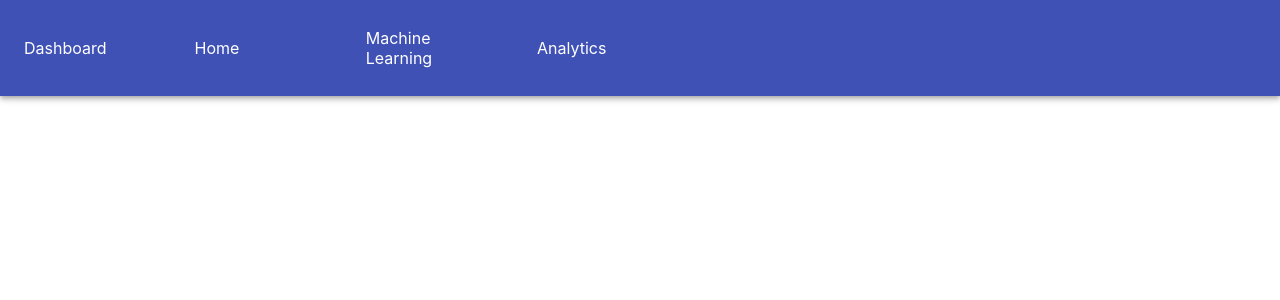
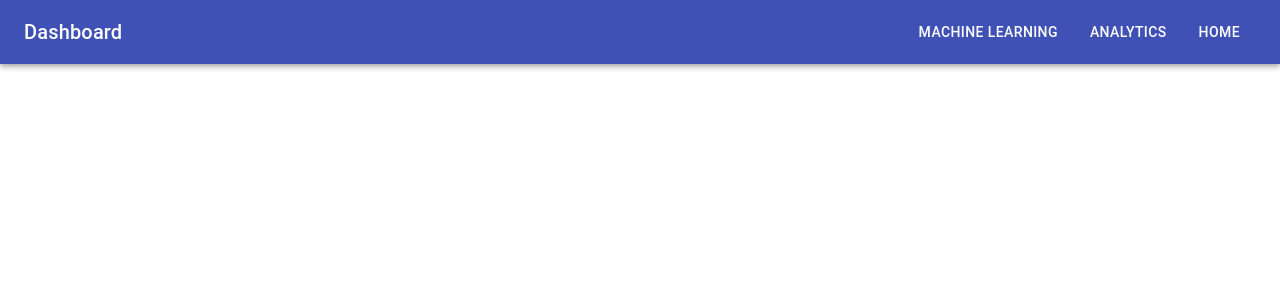
Before and after one commit to sarahchaaaaa/CarexTechAI, a React (Create React App) app: page / in a window 1280 px wide. Shown: the top 300 px of the page. Built offline with nearby package versions, Linux system fonts and the light colour scheme; a web font is replaced by a local one.

Commit message:
lyokum: corrected Navbar
Changes:
- Navbar.js: simplified design
- NavButton.js: standardized buttons in the bar

```diff
--- /dev/null
+++ b/src/NavButton.js
@@ -0,0 +1,26 @@
+
+import React from 'react'
+import { makeStyles } from '@material-ui/core/styles'
+import Button from '@material-ui/core/Button'
+
+const useStyles = makeStyles(theme => ({
+  root: {
+      flexGrow: 1,
+    },
+  menuButton: {
+      marginRight: theme.spacing(2),
+    },
+  title: {
+      flexGrow: 1,
+    },
+}))
+
+const NavButton = (props) => {
+  return (
+    <Button color="inherit" variant="title">
+      {props.name}
+    </Button>
+  )
+}
+
+export default NavButton
--- a/src/Navbar.js
+++ b/src/Navbar.js
@@ -1,46 +1,44 @@
 // Navbar.js
 
-import React from 'react';
-import AppBar from '@material-ui/core/AppBar';
-import Toolbar from '@material-ui/core/Toolbar';
-import TypoGraphy from '@material-ui/core/Typography';
-import List from '@material-ui/core/List';
-import ListItem from '@material-ui/core/ListItem';
-import ListItemText from '@material-ui/core/ListItemText';
+import React from 'react'
+import { makeStyles } from '@material-ui/core/styles'
+
+import AppBar from '@material-ui/core/AppBar'
+import Toolbar from '@material-ui/core/Toolbar'
+import TypoGraphy from '@material-ui/core/Typography'
+import List from '@material-ui/core/List'
+import ListItem from '@material-ui/core/ListItem'
+import ListItemText from '@material-ui/core/ListItemText'
+import NavButton from './NavButton'
+
+const useStyles = makeStyles(theme => ({
+  root: {
+      flexGrow: 1,
+    },
+  menuButton: {
+      marginRight: theme.spacing(2),
+    },
+  title: {
+      flexGrow: 1,
+    },
+}))
+
 const NavBar = () => {
-    return(
-        <div>
+  const classes = useStyles();
+
+  return(
+      <div>
         <AppBar position="static">
             <Toolbar>
+              <TypoGraphy variant="h6" className={classes.title}>
                 Dashboard
-                <List component="nav">
-                    <ListItem component="div">
-                        <ListItem button>
-                            <ListItemText inset>
-                                <TypoGraphy color="inherit" variant="title">
-                                    Home
-                                </TypoGraphy>
-                            </ListItemText>
-                        </ListItem>
-                        <ListItem button>
-                            <ListItemText inset>
-                                <TypoGraphy color="inherit" variant="title">
-                                    Machine Learning
-                                </TypoGraphy>
-                            </ListItemText>
-                        </ListItem>
-                        <ListItem button>
-                            <ListItemText inset>
-                                <TypoGraphy color="inherit" variant="title">
-                                    Analytics
-                                </TypoGraphy>
-                            </ListItemText>
-                        </ListItem>
-                    </ListItem >
-                </List>
+              </TypoGraphy>
+              <NavButton name='Machine Learning' className={classes.menuButton}></NavButton>
+              <NavButton name='Analytics' className={classes.menuButton}></NavButton>
+              <NavButton name='Home' className={classes.menuButton}></NavButton>
             </Toolbar>
         </AppBar>
-        </div>
-    )
+      </div>
+  )
 }
-export default NavBar;
+export default NavBar
```
